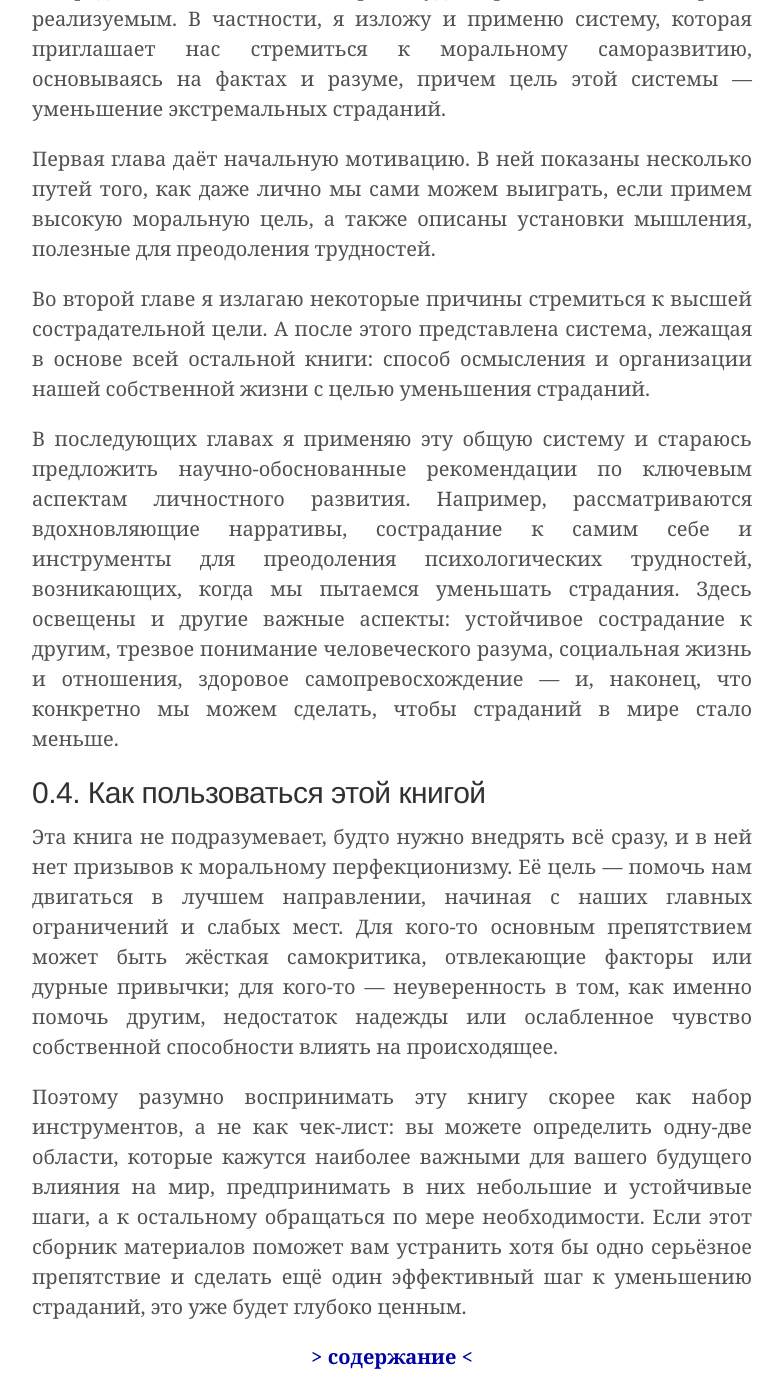
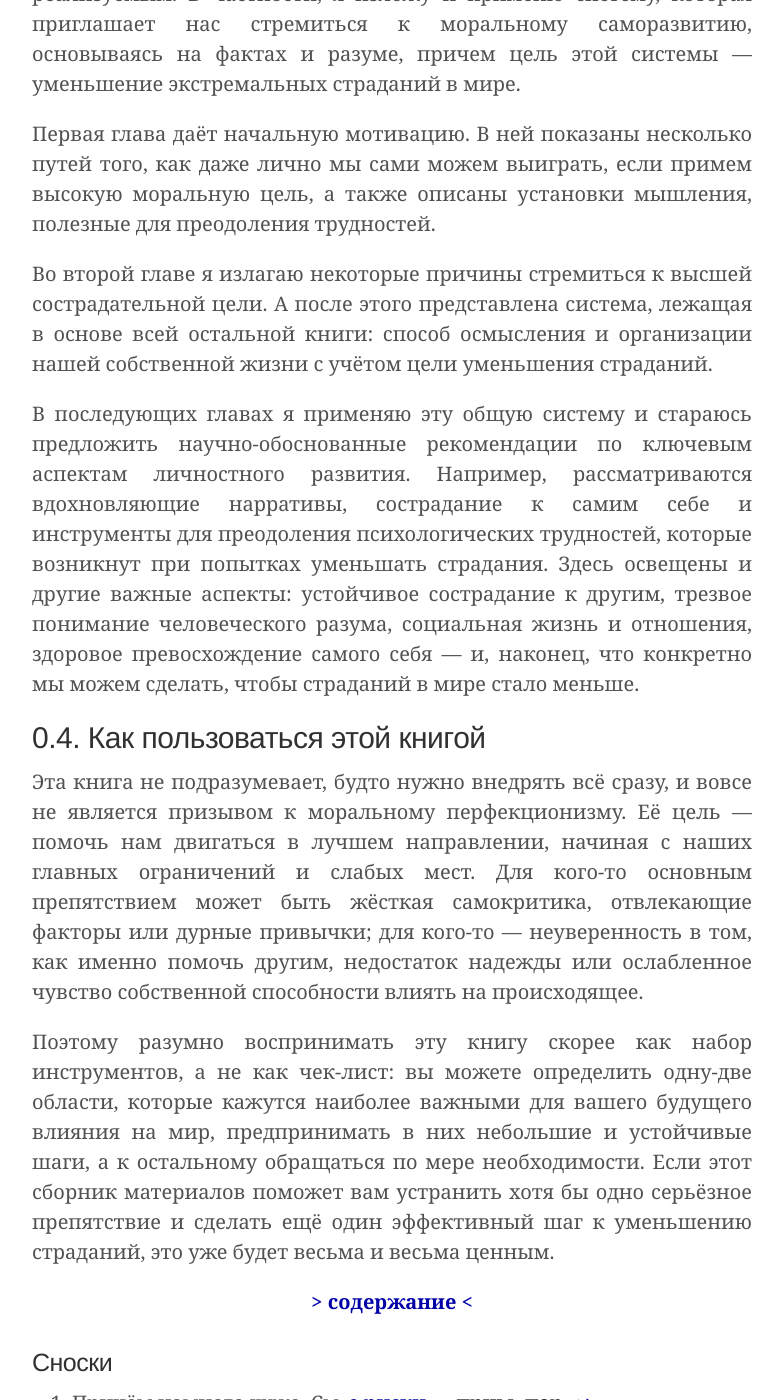
Before and after one commit to ReducingSuffering/reducingsuffering.github.io, a Jekyll site: the page built from compassionate-purpose/introduction.md, in a window 1280 px wide and 1400 px high, scrolled down 3585 px. Shown: the whole window, without its empty margins (248-1032 px from the left). Built offline with Jekyll 4.4.1, drawn with Linux system fonts in a browser that asks for light colours; some of the changed text lies outside the part shown.

Commit message:
Update introduction.md

```diff
--- a/compassionate-purpose/introduction.md
+++ b/compassionate-purpose/introduction.md
@@ -9,17 +9,17 @@
   - 2026
 excerpt: "В мире много страданий, и эти страдания требуют, чтобы их облегчили. Каждый день бесчисленное количество существ оказываются в ловушке невыносимых мук. Таких мук, что если бы мы были на месте этих существ, мы готовы были бы почти на что угодно, чтобы прекратить пытку. Ну а в будущем всё может стать ещё хуже."
 ---
-<div style="color: red"><b>Это лишь предварительный перевод, подлежащий дальнейшей перепроверке и редактуре.</b></div>
+<div style="color: blue"><b>Перевод предварительный.</b></div>
 
 ---
 
 # Введение
 
-В мире много страданий, и эти страдания требуют, чтобы их облегчили. Каждый день бесчисленное количество существ оказываются в ловушке невыносимых мук. Таких мук, что если бы мы были на месте этих существ, мы готовы были бы почти на что угодно, чтобы прекратить пытку. Ну а в будущем всё может стать ещё хуже.
+В мире много страданий, и эти страдания требуют, чтобы их облегчили. Каждый день бесчисленное количество существ оказываются в ловушке невыносимых мук. В ловушке таких мук, что если бы мы были на месте этих существ, мы были бы готовы почти на что угодно, чтобы прекратить пытку. Ну а в будущем всё может стать ещё хуже[^1].
 
 Такая реальность может казаться слишком подавляющей. Но вместо того, чтобы отворачиваться от страданий в мире, мы можем взглянуть на них прямо и попытаться их облегчить — не вполсилы, а всем своим существом. Это может стать нашим экзистенциальным ответом на проблему страдания.
 
-Позиция, которую я здесь отстаиваю, не наивна и не утопична. Она не предполагает, будто уменьшение страданий — какая-то легко разрешимая задача. Напротив, взгляд на все стоящие перед нами трудности предлагается реалистичный и прагматичный. Только основывая наши идеалы на реальности, мы можем быть по-настоящему эффективными в том, чтобы делать мир лучше.
+Позиция, которую я здесь отстаиваю, далека от наивной и утопичной. Она не предполагает, будто бы уменьшение страданий — какая-то легко разрешимая задача. Напротив, взгляд на все стоящие перед нами трудности предлагается реалистичный и прагматичный. Только основывая наши идеалы на реальности, мы можем быть по-настоящему эффективными в том, чтобы делать мир лучше.
 
 И всё же наши возможности предотвращать страдания — огромны. Насколько чудовищны худшие формы мук, настолько же драгоценны возможности их предотвратить. Более того, трудно бывает в полной мере осознать, насколько эти возможности реальны и значимы — и насколько важно распорядиться ими правильно.
 
@@ -31,35 +31,35 @@
 
 С другой стороны, труды по строго обоснованной и беспристрастной этике действительно затрагивают важнейшие вопросы о ценностях. Они говорят о том, как нам в идеале следует действовать в нашей жизни. Но такие работы редко бывают вдохновляющими или практически полезными на личном уровне.
 
-В результате получается большой пробел. Но если мы сведём воедино оба этих важных аспекта, то получим лично вдохновляющее саморазвитие, прочно основанное на беспристрастной этике. И тогда мы сможем достигнуть очень многого. Именно в этом и состоит цель данной книги.
+В результате получается большой пробел. Но если мы сведём воедино оба этих важных аспекта, то получим лично вдохновляющее саморазвитие, прочно основанное на беспристрастной моральной философии. И тогда мы сможем достигнуть очень многого. Именно в этом и состоит цель данной книги.
 
 ## 0.2. Почему именно уменьшение страданий?
 
-Сострадание обычно определяется как сочувствие к страданиям других, объединённое с желанием и мотивацией облегчить эти муки[^1]. **Сострадательная миссия**, соответственно, есть высшая цель, сосредоточенная на уменьшении страданий, — и приверженность этой цели. Смысл в том, чтобы оказывать на мир как можно больше влияния, уменьшающего страдания. И это, как я утверждаю, подразумевает особое внимание к **уменьшению экстремальных страданий**.
+Сострадание обычно определяется как сочувствие к страданиям других, объединённое с желанием и мотивацией облегчить эти муки[^2]. **Сострадательная миссия**, соответственно, есть высшая цель, сосредоточенная на уменьшении страданий, — и приверженность этой цели. Смысл в том, чтобы оказывать на мир как можно больше влияния, уменьшающего страдания. И это, как я утверждаю, подразумевает особое внимание к **уменьшению экстремальных страданий**.
 
-Почему делается столь сильный акцент на уменьшении именно экстремальных страданий? Коротко говоря, мне представляется, в этом состоит наивысшая и самая неотложная моральная цель, которую мы можем преследовать. Этот взгляд подробно отстаивал как я, так и многие другие[^2]. Когда мы сталкиваемся с подобным страданием в реальности — видим кого-то, кто корчится, кричит и отчаянно пытается вырваться из невыносимой боли — многих из нас это сильно мотивирует помочь, ведь становится практически неоспоримым, что уменьшение таких страданий — первостепенно важно.
+Почему делается столь сильный акцент на уменьшении именно экстремальных страданий? Коротко говоря, мне представляется, в этом состоит наивысшая и самая неотложная моральная миссия, которой мы можем следовать. Этот взгляд подробно отстаивал как я, так и многие другие[^3]. Когда мы сталкиваемся с подобным страданием в реальности — видим кого-то, кто корчится, кричит и отчаянно пытается вырваться из невыносимой боли — многих из нас это сильно мотивирует помочь, ведь становится практически неоспоримым, что уменьшение таких страданий — первостепенно важно.
 
 Когда тяжёлые муки перестают быть абстракцией и становится душераздирающей реальностью, которая происходит прямо у нас на глазах, наши обычные заботы начинают выглядеть ничтожными по сравнению с ним. И всё же, пожалуй, моральная значимость худших страданий не должна зависеть от того, сталкиваемся ли мы с ними непосредственно или нет. В конце концов, экстремальное страдание не становится менее реальным лишь потому, что мы его не видим. А у нас почти всегда есть возможность предпринять какие-либо шаги, чтобы уменьшить его.
 
-Поэтому, если мы считаем экстремальные муки первостепенно важными, когда сталкиваемся с ними напрямую, то, поразмыслив, можно понять, что у нас есть веские основания стремиться уменьшать экстремальные страдания вообще — даже если они для нас не особенно заметны и происходят не рядом с нами. Иными словами, мы можем заключить, что принцип «с глаз долой — из сердца вон» — плохое оправдание, чтобы игнорировать первостепенную важность таких страданий.
+Поэтому, если мы считаем крайние муки первостепенно важными, когда сталкиваемся с ними напрямую, то, поразмыслив, можно понять, что у нас есть веские основания стремиться уменьшать экстремальные страдания вообще — даже если они для нас не особенно заметны и происходят не рядом с нами. Иными словами, мы можем заключить, что принцип «с глаз долой — из сердца вон» — плохое оправдание, чтобы игнорировать первостепенную важность таких страданий.
 
-Другой сильный мотив можно вывести из Золотого правила нравственности: «поступай с другими так, как хотел бы, чтобы поступали с тобой». Если бы мы испытывали невыносимое страдание и не могли облегчить его сами, мы бы отчаянно хотели, чтобы другие нам помогли. Более того, едва ли возможны ситуации, в которых мы желали бы помощи сильнее, чем в ситуациях невыносимого страдания. Таким образом, если последовательно применять Золотое правило, у нас есть столь же веские основания помогать другим облегчать их крайние муки, а также активно предотвращать само появление таких кошмарных состояний[^3].
+Другой сильный мотив можно вывести из Золотого правила этики: «поступай с другими так, как хотел бы, чтобы поступали с тобой». Если бы мы испытывали невыносимое страдание и не могли облегчить его сами, мы бы отчаянно хотели, чтобы другие нам помогли. Более того, едва ли возможны ситуации, в которых мы желали бы помощи сильнее, чем в ситуациях невыносимого страдания. Таким образом, если последовательно применять Золотое правило, у нас есть столь же веские основания помогать другим облегчать их крайние муки, а также активно предотвращать само появление таких чудовищных состояний[^4].
 
 ## 0.3. Структура книги
 
-Моя цель в этой работе — представить такой подход к сострадательной миссии, который будет прагматичным и хорошо реализуемым. В частности, я изложу и применю систему, которая приглашает нас стремиться к моральному саморазвитию, основываясь на фактах и разуме, причем цель этой системы — уменьшение экстремальных страданий.
+Моя цель в этой работе — представить такой подход к сострадательной миссии, который будет прагматичным и хорошо реализуемым. В частности, я изложу и применю систему, которая приглашает нас стремиться к моральному саморазвитию, основываясь на фактах и разуме, причем цель этой системы — уменьшение экстремальных страданий в мире.
 
 Первая глава даёт начальную мотивацию. В ней показаны несколько путей того, как даже лично мы сами можем выиграть, если примем высокую моральную цель, а также описаны установки мышления, полезные для преодоления трудностей.
 
-Во второй главе я излагаю некоторые причины стремиться к высшей сострадательной цели. А после этого представлена система, лежащая в основе всей остальной книги: способ осмысления и организации нашей собственной жизни с целью уменьшения страданий.
+Во второй главе я излагаю некоторые причины стремиться к высшей сострадательной цели. А после этого представлена система, лежащая в основе всей остальной книги: способ осмысления и организации нашей собственной жизни с учётом цели уменьшения страданий.
 
-В последующих главах я применяю эту общую систему и стараюсь предложить научно-обоснованные рекомендации по ключевым аспектам личностного развития. Например, рассматриваются вдохновляющие нарративы, сострадание к самим себе и инструменты для преодоления психологических трудностей, возникающих, когда мы пытаемся уменьшать страдания. Здесь освещены и другие важные аспекты: устойчивое сострадание к другим, трезвое понимание человеческого разума, социальная жизнь и отношения, здоровое самопревосхождение — и, наконец, что конкретно мы можем сделать, чтобы страданий в мире стало меньше.
+В последующих главах я применяю эту общую систему и стараюсь предложить научно-обоснованные рекомендации по ключевым аспектам личностного развития. Например, рассматриваются вдохновляющие нарративы, сострадание к самим себе и инструменты для преодоления психологических трудностей, которые возникнут при попытках уменьшать страдания. Здесь освещены и другие важные аспекты: устойчивое сострадание к другим, трезвое понимание человеческого разума, социальная жизнь и отношения, здоровое превосхождение самого себя — и, наконец, что конкретно мы можем сделать, чтобы страданий в мире стало меньше.
 
 ## 0.4. Как пользоваться этой книгой
 
-Эта книга не подразумевает, будто нужно внедрять всё сразу, и в ней нет призывов к моральному перфекционизму. Её цель — помочь нам двигаться в лучшем направлении, начиная с наших главных ограничений и слабых мест. Для кого-то основным препятствием может быть жёсткая самокритика, отвлекающие факторы или дурные привычки; для кого-то — неуверенность в том, как именно помочь другим, недостаток надежды или ослабленное чувство собственной способности влиять на происходящее.
+Эта книга не подразумевает, будто нужно внедрять всё сразу, и вовсе не является призывом к моральному перфекционизму. Её цель — помочь нам двигаться в лучшем направлении, начиная с наших главных ограничений и слабых мест. Для кого-то основным препятствием может быть жёсткая самокритика, отвлекающие факторы или дурные привычки; для кого-то — неуверенность в том, как именно помочь другим, недостаток надежды или ослабленное чувство собственной способности влиять на происходящее.
 
-Поэтому разумно воспринимать эту книгу скорее как набор инструментов, а не как чек-лист: вы можете определить одну-две области, которые кажутся наиболее важными для вашего будущего влияния на мир, предпринимать в них небольшие и устойчивые шаги, а к остальному обращаться по мере необходимости. Если этот сборник материалов поможет вам устранить хотя бы одно серьёзное препятствие и сделать ещё один эффективный шаг к уменьшению страданий, это уже будет глубоко ценным.
+Поэтому разумно воспринимать эту книгу скорее как набор инструментов, а не как чек-лист: вы можете определить одну-две области, которые кажутся наиболее важными для вашего будущего влияния на мир, предпринимать в них небольшие и устойчивые шаги, а к остальному обращаться по мере необходимости. Если этот сборник материалов поможет вам устранить хотя бы одно серьёзное препятствие и сделать ещё один эффективный шаг к уменьшению страданий, это уже будет весьма и весьма ценным.
 
 <center><b><a href="contents.html">> содержание <</a></b></center>
 
@@ -68,9 +68,10 @@
 * footnotes will be placed here
 {:footnotes}
 
-[^1]: См., напр., “compassion” в словаре Merriam-Webster. См. также Jazaieri et al., 2014, p. 23.
-[^2]: См., напр., Mayerfeld, 1996; 1999; Wolf, 1996; 1997; 2004; Leighton, 2011; 2023; Tomasik, [2013a](https://reducingsuffering.github.io/brian-tomasik-omelas-and-space-colonization.html); 2016; Gloor, 2016a; 2017; Pearce, 2017, pt. II; Vinding, 2020a; 2022h; DiGiovanni, 2021; Knutsson, 2023; 2025; Ajantaival, 2024; Knutsson & Vinding, 2024; Bergman, 2025; Veldran, 2025b; 2026a.
-[^3]: Использование Золотого правила для поддержки уменьшения страданий обсуждалось в Mayerfeld, 1999, p.114.
+[^1]: Причём намного хуже. См. [s-риски](https://reducingsuffering.github.io/tobias-baumann-s-risks-an-introduction.html) — **прим. пер.**
+[^2]: См., напр., “compassion” в словаре Merriam-Webster. См. также Jazaieri et al., 2014, p. 23.
+[^3]: См., напр., Mayerfeld, 1996; 1999; Wolf, 1996; 1997; 2004; Leighton, 2011; 2023; Tomasik, [2013a](https://reducingsuffering.github.io/brian-tomasik-omelas-and-space-colonization.html); 2016; Gloor, 2016a; 2017; Pearce, 2017, pt. II; Vinding, 2020a; 2022h; DiGiovanni, 2021; Knutsson, 2023; 2025; Ajantaival, 2024; Knutsson & Vinding, 2024; Bergman, 2025; Veldran, 2025b; 2026a.
+[^4]: Использование Золотого правила для поддержки уменьшения страданий обсуждалось в Mayerfeld, 1999, p.114.
 
 ### Литература
 
```
Also changed, not shown: other parts of compassionate-purpose/introduction.md (+1 -1 lines).
